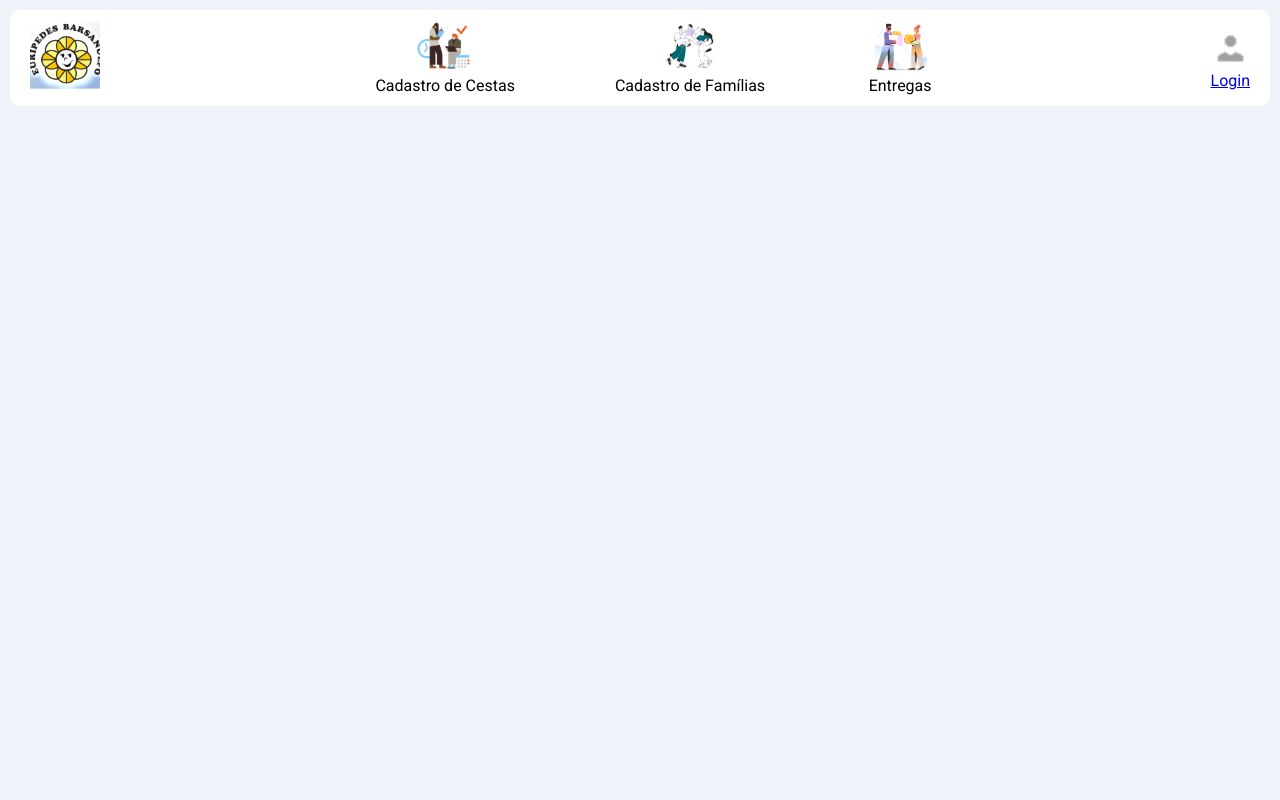
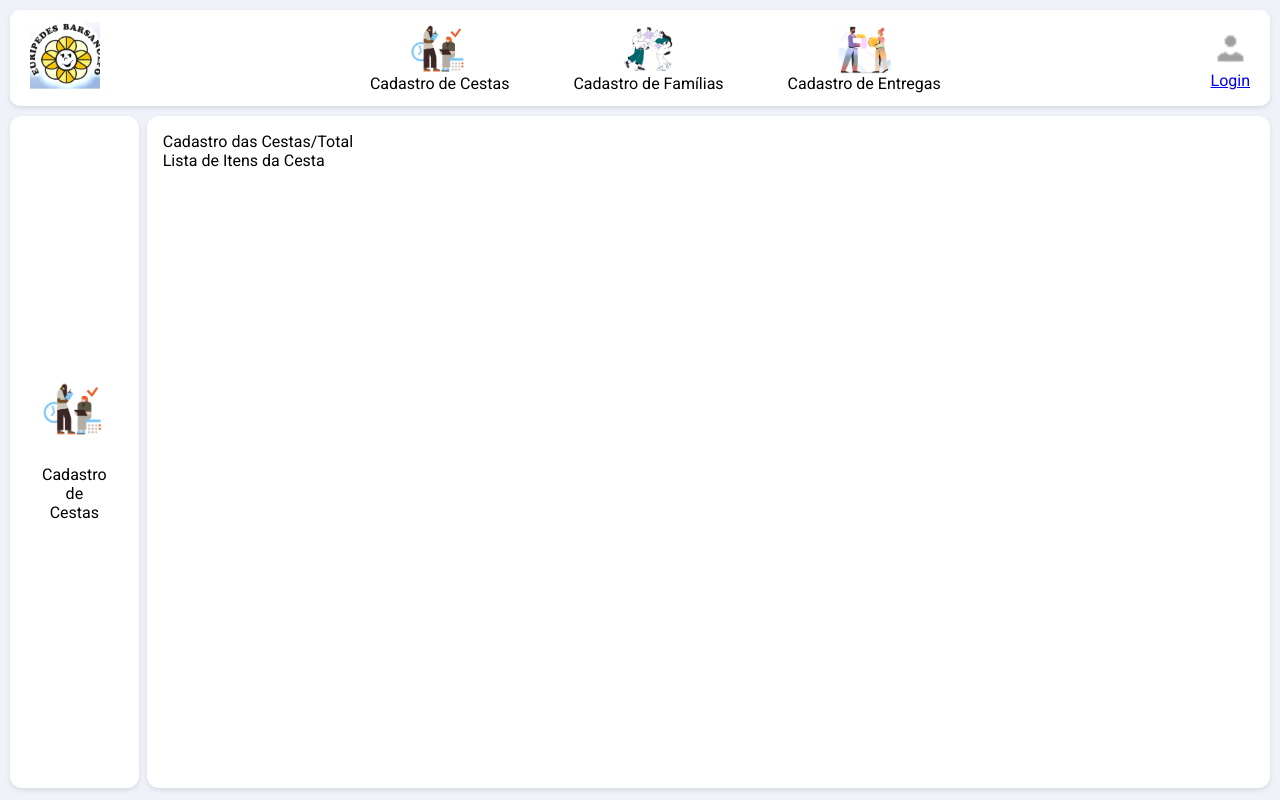
Before and after one commit to DaniMarques1/INAEB, a Django app: page /cadastro/cestas/ in a window 1280 px wide. Run offline with Django 5.2, Linux system fonts and the light colour scheme.

Commit message:
Estrutura HTML/CSS das páginas

```diff
--- a/static/css/daniel.css
+++ b/static/css/daniel.css
@@ -9,48 +9,51 @@
   /* Estilo do Corpo do documento */
 body {
   background: #EFF3F9;
-display: flex;
-justify-content: center;
-height: 100vh;
+  flex-direction: column;
 }
+/* ---------------------------------- NAVBAR ----------------------------------  */
 
 /* Nav container */
 .nav {
-width: 100%;
+  box-sizing: border-box;
+  text-align: center;
+  margin: 10px;
   height: 12vh;
   border-radius: 10px;
   background-color: #ffffff;
-margin: 10px;
   display: flex;
   align-items: center;
   justify-content: space-between;
   padding: 0 20px;
+  box-shadow: 0 2px 5px rgba(0,0,0,0.1);
+  gap: 5vw;
 }
 
+/* Nav logo */
 .nav-left .logo {
   width: 70px;
   height: auto;
 }
 
-/* Lista de items central */
+/* Items Centrais */
 .nav-items {
   list-style: none;
   display: flex;
-gap: 100px;
+  gap: 5vw;
+  position: relative;
 }
 
 .nav-items li {
   display: flex;
   flex-direction: column;
   align-items: center;
-gap: 5px;
+  position: relative;
 }
 
 .nav-items li a {
   display: flex;
   flex-direction: column;
   align-items: center;
-gap: 5px;
   text-decoration: none;
   color: inherit;
 }
@@ -74,3 +115,47 @@ margin-top: 5px;
   width: 35px;
   height: auto;
 }
+/* ---------------------------------- CONTAINER PRINCIPAL ----------------------------------  */
+.main-container {
+  display: flex;
+  gap: 0.5rem;
+  height: 84vh;
+  box-sizing: border-box;
+  margin: 10px;
+}
+
+/* Coluna Esquerda */
+.left-column {
+  flex: 0.2;
+  box-shadow: 0 2px 5px rgba(0,0,0,0.1);
+  background-color: #fff;
+  border-radius: 12px;
+  align-content: center;
+}
+
+.left-column-content {
+  padding: 2rem;
+  text-align: center;
+}
+
+.left-column-content img {
+  display: inline-block;
+  max-width: 100%;
+  height: auto;
+  border-radius: 8px;
+  margin-bottom: 1rem;
+}
+
+.left-column-content p {
+  margin-top: 0.5rem;
+  font-size: 1rem;
+}
+
+/* ---------------------------------- COLUNA DE CONTEÚDO (COLUNA DIREITA) ----------------------------------  */
+.right-column {
+  flex: 2;
+  background-color: #ffffff;
+  padding: 1rem;
+  border-radius: 12px;
+  box-shadow: 0 2px 5px rgba(0,0,0,0.1);
+}
--- a/website/templates/cadastro_cestas.html
+++ b/website/templates/cadastro_cestas.html
@@ -7,6 +7,21 @@
     <title>Cadastro de Cestas</title>
 </head>
 <body>
-    {% include 'includes/nav.html' %}
+{% include 'includes/nav.html' %}
+<div class="main-container">
+
+    <div class="left-column">
+        <div class="left-column-content">
+        <img src="{% static 'img/cadastro_produtos.png' %}" alt="Example" />
+        <p>Cadastro de Cestas</p>
+        </div>
+    </div>
+
+    <div class="right-column">
+        <p>Cadastro das Cestas/Total</p>
+        <p>Lista de Itens da Cesta</p>
+    </div>
+
+</div>
 </body>
 </html>
--- a/website/templates/includes/nav.html
+++ b/website/templates/includes/nav.html
@@ -9,23 +9,32 @@
     <ul class="nav-items">
       <li>
         <a href="{% url 'cadastro_cestas' %}">
-        <img src="{% static 'img/cadastro_produtos.png' %}" alt="Candidatos" />
+        <img src="{% static 'img/cadastro_produtos.png' %}" alt="Cestas" />
         <span>Cadastro de Cestas</span>
         </a>
       </li>
+
 
       <li>
         <a href="{% url 'lista_familias' %}">
         <img src="{% static 'img/familia.png' %}" alt="Famílias" />
         <span>Cadastro de Famílias</span>
         </a>
+        <ul class="dropdown">
+          <li><a href="{% url 'lista_familias' %}">Lista de Famílias</a></li>
+          <li><a href="{% url 'formulario_familias' %}">Cadastrar Família</a></li>
+        </ul>
       </li>
 
       <li>
         <a href="{% url 'lista_entregas' %}">
-        <img src="{% static 'img/doacao.png' %}" alt="Empresas" />
-        <span>Entregas</span>
+        <img src="{% static 'img/doacao.png' %}" alt="Entregas" />
+        <span>Cadastro de Entregas</span>
         </a>
+        <ul class="dropdown">
+          <li><a href="{% url 'lista_entregas' %}">Lista de Entregas</a></li>
+          <li><a href="{% url 'cadastro_entregas' %}">Cadastrar Entrega</a></li>
+        </ul>
       </li>
     </ul>
 
@@ -41,4 +50,4 @@
       <a href="{% url 'login' %}">Login</a>
       {% endif %}
     </div>
-  </nav>
+</nav>
--- a/website/templates/includes/test_nav.html
+++ b/website/templates/includes/test_nav.html
@@ -1,6 +1,6 @@
 <header>
     <nav>
-        <ul>
+        <ul style="margin: 15px;">
             <li><a href="{% url 'menu' %}">Menu</a></li>
             <li><a href="{% url 'cadastro_cestas' %}">Cestas</a></li>
             <li><a href="{% url 'lista_familias' %}">Famílias</a></li>
--- a/website/templates/login.html
+++ b/website/templates/login.html
@@ -7,6 +7,7 @@
     <link rel="stylesheet" href="{% static 'css\rafael.css' %}">
 </head>
 <body>
+    {% include 'includes/test_nav.html' %}
     <div class="login-container">
         <h2 class="title">Sistema de Gerenciamento de Estoque - INAEB</h2>
 
```
Also changed, not shown: other parts of static/css/daniel.css (+39 -1 lines), website/templates/cadastro_entregas.html (+16 -1 lines), website/templates/formulario_familias.html (+15 -1 lines), website/templates/lista_entregas.html (+15 -1 lines), website/templates/lista_familias.html (+16 -1 lines), db.sqlite3. Lines whose indentation alone changed are shown as unchanged.
